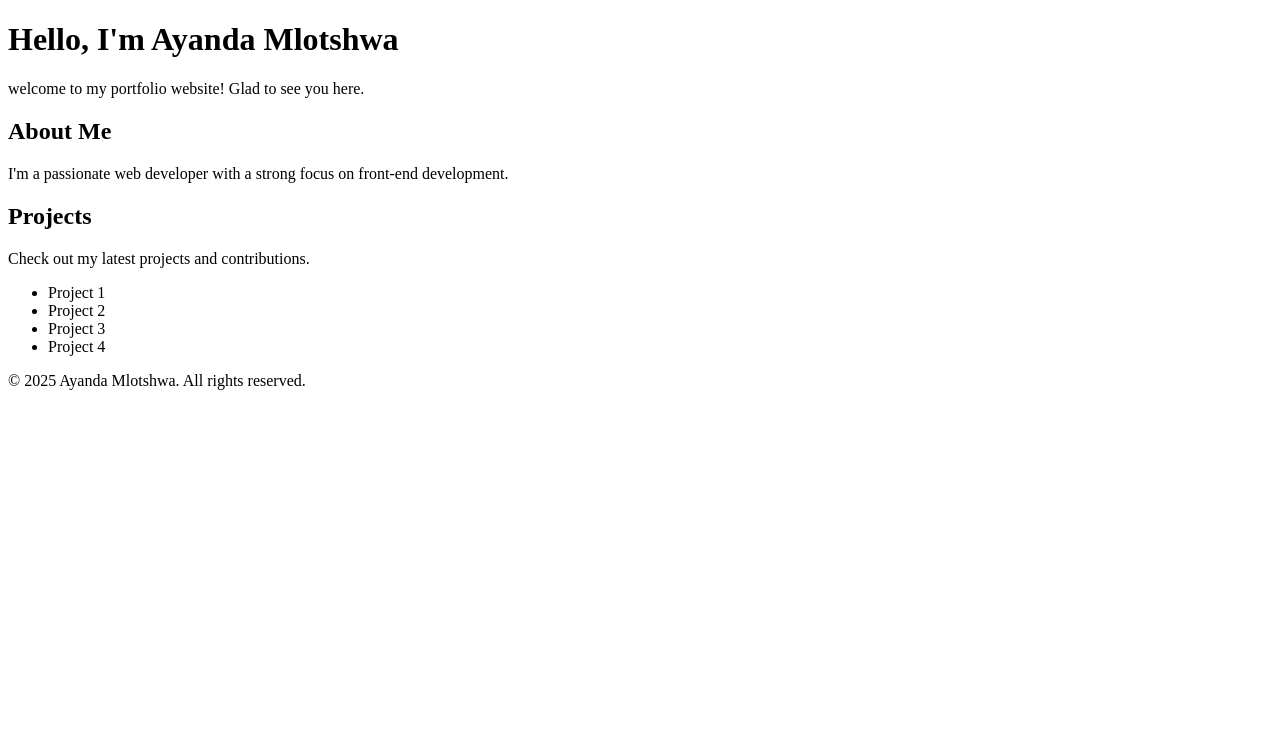
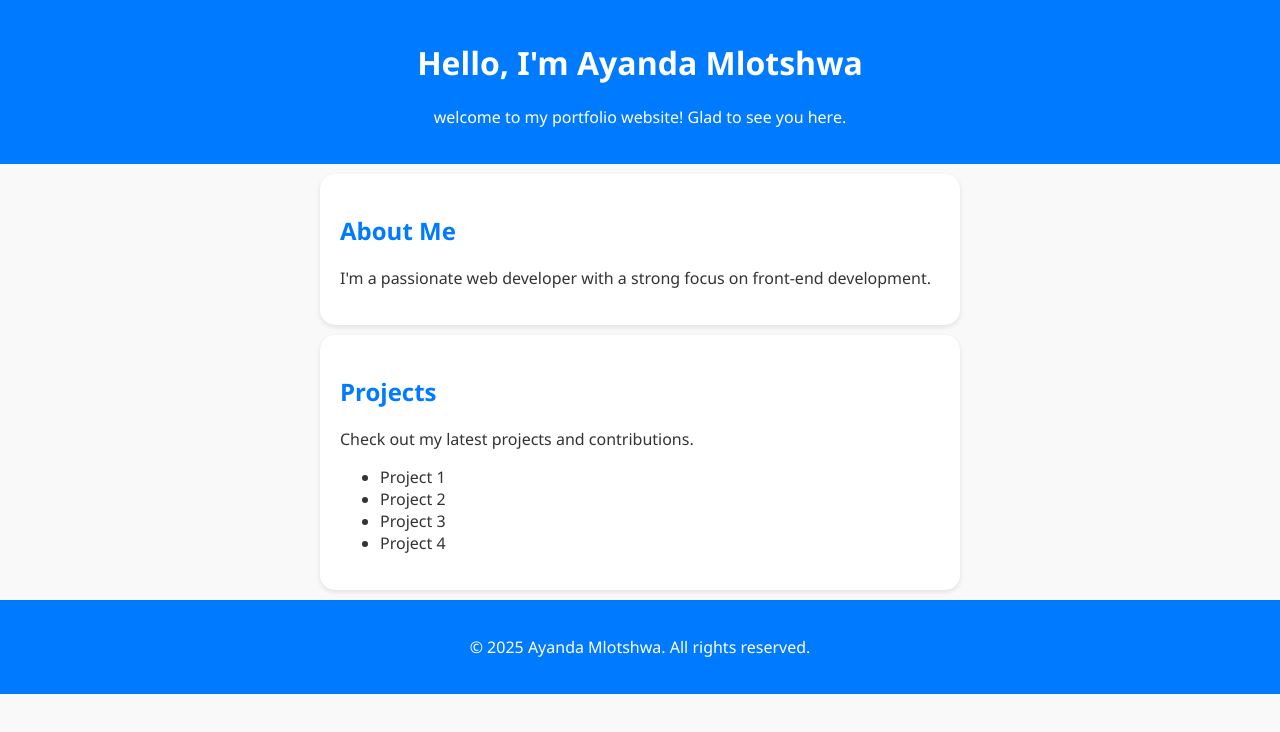
Before and after one commit to AyandaMl/portfolio-website, a plain HTML site: page index.html in a window 1280 px wide. Drawn offline with Linux system fonts and the light colour scheme.

Commit message:
added styling
added css. first version of the styling done

```diff
--- a/index.html
+++ b/index.html
@@ -3,18 +3,18 @@
 <head>
     <meta charset="UTF-8">
     <meta name="viewport" content="width=device-width, initial-scale=1.0">
-    <title>Document</title>
+    <title>Ayanda Mlotshwa - Portfolio</title>
+    <link rel="stylesheet" href="style.css">
 </head>
 <body>
     <header>
         <h1>Hello, I'm Ayanda Mlotshwa</h1>
         <p>welcome to my portfolio website! Glad to see you here.</p>
     </header>
-    <section>
 
-    </section class="about">
-    <h2>About Me</h2>
-    <p>I'm a passionate web developer with a strong focus on front-end development.</p>
+    <section class="about" id="about">
+        <h2>About Me</h2>
+        <p>I'm a passionate web developer with a strong focus on front-end development.</p>
     </section>
 
     <section class="projects">
@@ -28,6 +28,7 @@
         </ul>
     </section>
 
+
     <footer>
         <p>&copy; 2025 Ayanda Mlotshwa. All rights reserved.</p>
     </footer>
--- a/style.css
+++ b/style.css
@@ -0,0 +1,39 @@
+body {
+    font-family: 'Segoe UI', Tahoma, Geneva, Verdana, sans-serif;
+    background: #f9f9f9;
+    color: #333;
+    margin: 0;
+    padding: 0;
+}
+
+header {
+    background-color: #007bff;
+    color: #fff;
+    padding: 20px;
+    text-align: center;
+}
+
+
+section {
+    padding: 20px;
+    margin: 10px auto;
+    max-width: 600px;
+    background-color: white;
+    border-radius: 15px;
+    box-shadow: 0 2px 5px rgba(0, 0, 0, 0.1);
+}
+
+.about {
+    padding: 20px;
+}
+
+h2 {
+    color: #007bff;
+}
+
+footer {
+    background-color: #007bff;
+    color: #fff;
+    padding: 20px;
+    text-align: center;
+}
```
